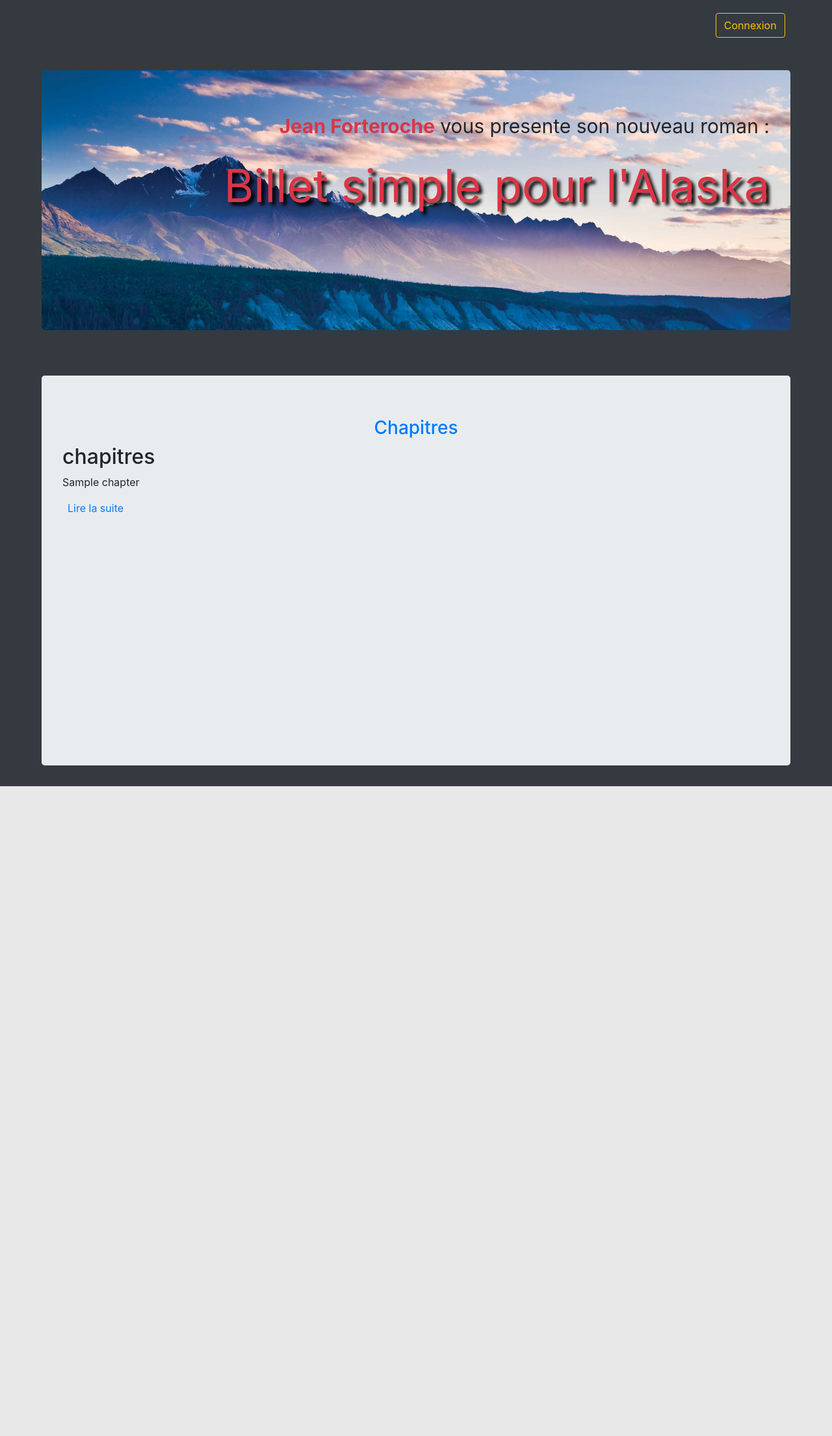
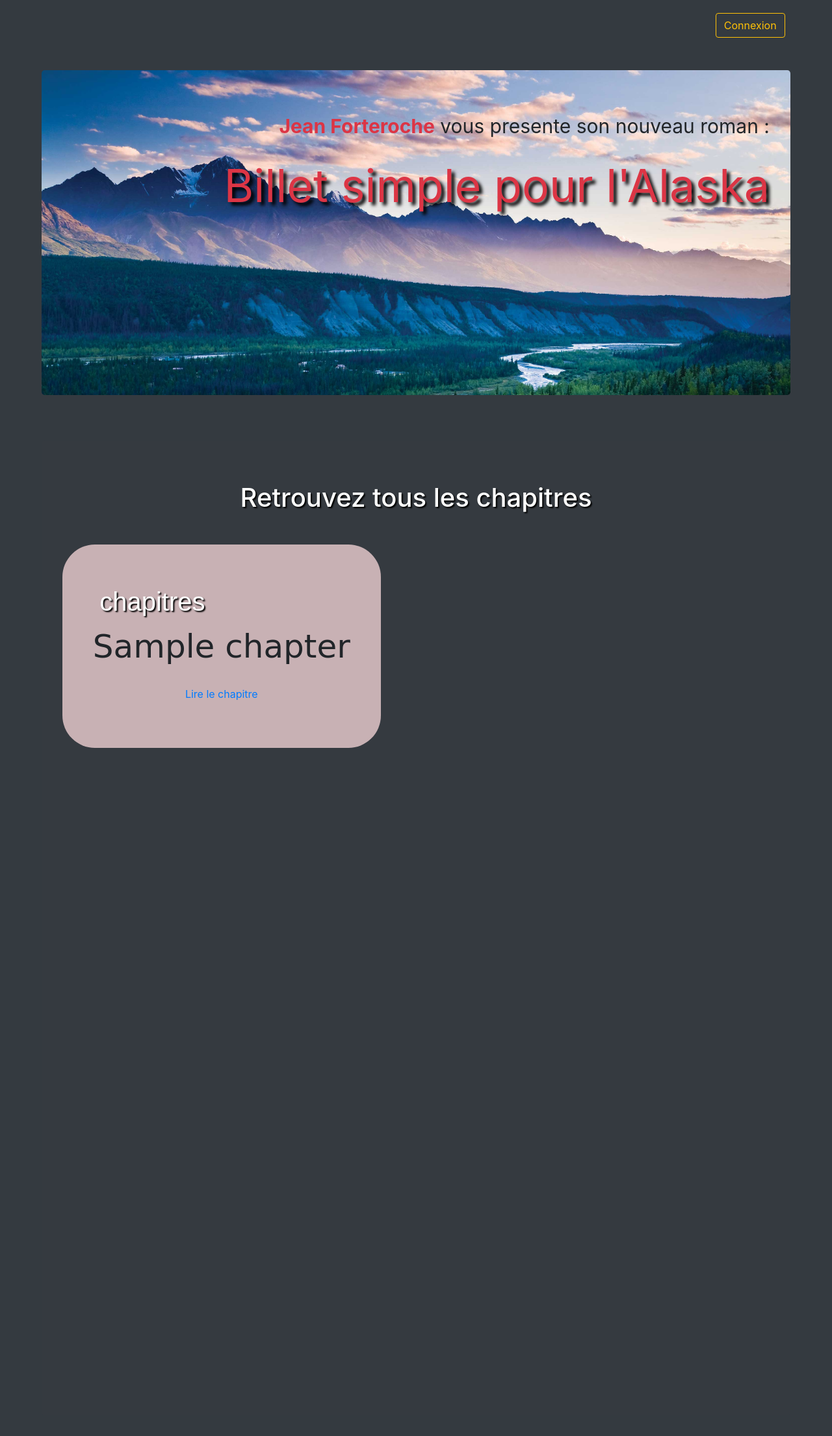
Before and after one commit to remi4444/projet_ecrivain, a PHP site: page / in a window 1280 px wide. Shown: the whole page at 65% size. Before the commit the page ends 1210 px from the top, so only its background shows below. Run offline with PHP 8.4, Linux system fonts and the light colour scheme; tables that the repository leaves empty or names only in its code hold one stand-in row (values such as "Sample post").

Commit message:
mise en forme  dans la page principale et la page chapitre du css et bootstrap(police, reajustement des div...

```diff
--- /dev/null
+++ b/view/css/styles.css
@@ -0,0 +1,146 @@
+
+
+body
+{
+  width: 90%;
+  margin:auto;
+}
+
+#titre_principal
+{
+  background-image: url('../images/ChugachMountains.jpg');
+  height : 500px;
+  background-size: cover;
+  font-size : 30px;
+  margin-top: 50px;
+
+
+}
+#titre_roman
+{
+  text-shadow: 5px 5px 5px black;
+  font-size : 70px;
+}
+#section
+{
+  margin-top :70px;
+  height : 1500px;
+  background-color: rgb(53, 58, 64);
+}
+
+#bouton_connexion
+{
+  margin-top: 20px;
+  margin-left : 90%;
+}
+form
+{
+  margin-top : 200px;
+  width: 60%;
+  margin:auto;
+}
+
+
+#editeur, #resultat {
+  width: 500px;
+  height: 200px;
+  border: 1px solid black;
+  padding: 5px;
+  overflow: auto;
+}
+
+
+
+
+
+#title
+{
+  font-size: 40px;
+  border-radius: 50%;
+  font-family: Fantasy;
+  width: 50%;
+  color :white;
+  text-shadow : 2px 2px 2px black;
+
+}
+
+#flex_chapter
+{
+  display: flex;
+  justify-content: space-between;
+  flex-wrap: wrap;
+
+}
+#chapter_size
+{
+
+  width: 45%;
+  margin-top: 40px;
+  border-radius: 50px;
+  background-color: rgb(200, 177, 180);
+
+}
+
+#chapter_size:hover
+{
+  background-color: rgb(214, 104, 117);
+}
+
+#font_family_chapter
+{
+  font-family : cursive;
+  font-size: 50px;
+}
+
+h3
+{
+  color:white;
+  font-size: 40px;
+  text-shadow : 2px 2px 2px black;
+}
+
+#section_page_chapter
+{
+  background-color: white;
+  font-size: 30px;
+  font-family: cursive;
+  text-align: justify;
+  padding: 5%;
+}
+
+#title_chapter
+{
+  font-size: 70px;
+}
+
+#name_forum
+{
+  color:red;
+  font-size:20px;
+}
+
+#comment_forum
+{
+  font-size : 15px;
+  font-family:Georgia, 'Times New Roman', Times, serif;
+}
+#message_forum
+{
+  margin-top: 50px;
+  width: 40%;
+  height: 200px;
+  margin:auto;
+  margin-bottom: 20px;
+  padding-top: 0px;
+}
+
+#forum
+{
+  margin-top : 30px;
+
+}
+
+#form_forum
+{
+  margin-top:50px;
+}
--- a/view/js/editeur.js
+++ b/view/js/editeur.js
@@ -1,4 +1,4 @@
-function commande(nom, argument){
+/*function commande(nom, argument){
     if (typeof argument === 'undefined') {
         argument = '';
     }
@@ -6,4 +6,4 @@
 }
 function resultat(){
 	document.getElementById("resultat").value = document.getElementById("editeur").innerHTML;
-}
+}*/
--- a/view/main.tpl.php
+++ b/view/main.tpl.php
@@ -8,7 +8,8 @@
         <meta name="viewport" content="width=device-width, initial-scale=1">
         <!-- Latest compiled and minified CSS -->
         <link rel="stylesheet" href="https://maxcdn.bootstrapcdn.com/bootstrap/4.3.1/css/bootstrap.min.css">
-        <link rel="stylesheet" href="view/styles.css">
+        <link rel="stylesheet" href="view/css/styles.css" type="text/css">
+
 
         <!-- jQuery library -->
         <script src="https://ajax.googleapis.com/ajax/libs/jquery/3.3.1/jquery.min.js"></script>
--- a/view/pagePrincipal.tpl.php
+++ b/view/pagePrincipal.tpl.php
@@ -1,15 +1,15 @@
 
     <section id="section" class="jumbotron ">
-        <h3 class="text-center text-primary">Chapitres</h3>
-        <article >
+        <h3 class="text-center ">Retrouvez tous les chapitres</h3>
+        <article id="flex_chapter">
             <?php
             foreach($posts as $post)
             {?>
-                <div >
+                <div id="chapter_size"class="jumbotron text-center">
 
-                    <h2 >chapitres <?= $post->getChapterNumber() ?></h2>
-                    <p ><?= $post->getTitle()?></p>
-                    <a href="index.php?action=chapterByNumber&amp;chapter_number=<?=$post->getChapterNumber()?>" class="p-2">Lire la suite</a>
+                    <h2 id="title" >chapitres <?= $post->getChapterNumber() ?></h2>
+                    <p id="font_family_chapter"><?= $post->getTitle()?></p>
+                    <a class="btn btn-link" href="index.php?action=chapterByNumber&amp;chapter_number=<?=$post->getChapterNumber()?>" class="p-2">Lire le chapitre</a>
                 </div>
             <?php }?>
 
--- a/view/styles.css
+++ /dev/null
@@ -1,57 +0,0 @@
-body
-{
-  width: 90%;
-  margin:auto;
-}
-
-#titre_principal
-{
-  background-image: url('images/ChugachMountains.jpg');
-  height : 400px;
-  background-size: cover;
-  font-size : 30px;
-  margin-top: 50px;
-
-
-}
-#titre_roman
-{
-  text-shadow: 5px 5px 5px black;
-  font-size : 70px;
-}
-#section
-{
-  margin-top :70px;
-  height : 600px;
-}
-
-#bouton_connexion
-{
-  margin-top: 20px;
-  margin-left : 90%;
-}
-form
-{
-  margin-top : 200px;
-  width: 60%;
-  margin:auto;
-}
-
-
-#editeur, #resultat {
-  width: 500px;
-  height: 200px;
-  border: 1px solid black;
-  padding: 5px;
-  overflow: auto;
-}
-
-#chapter_flex
-{
-  width : 10%;
-}
-
-#title_chapter
-{
-  font-size: 50px;
-}
```
Also changed, not shown: view/chapterPage.tpl.php (+13 -12 lines).
